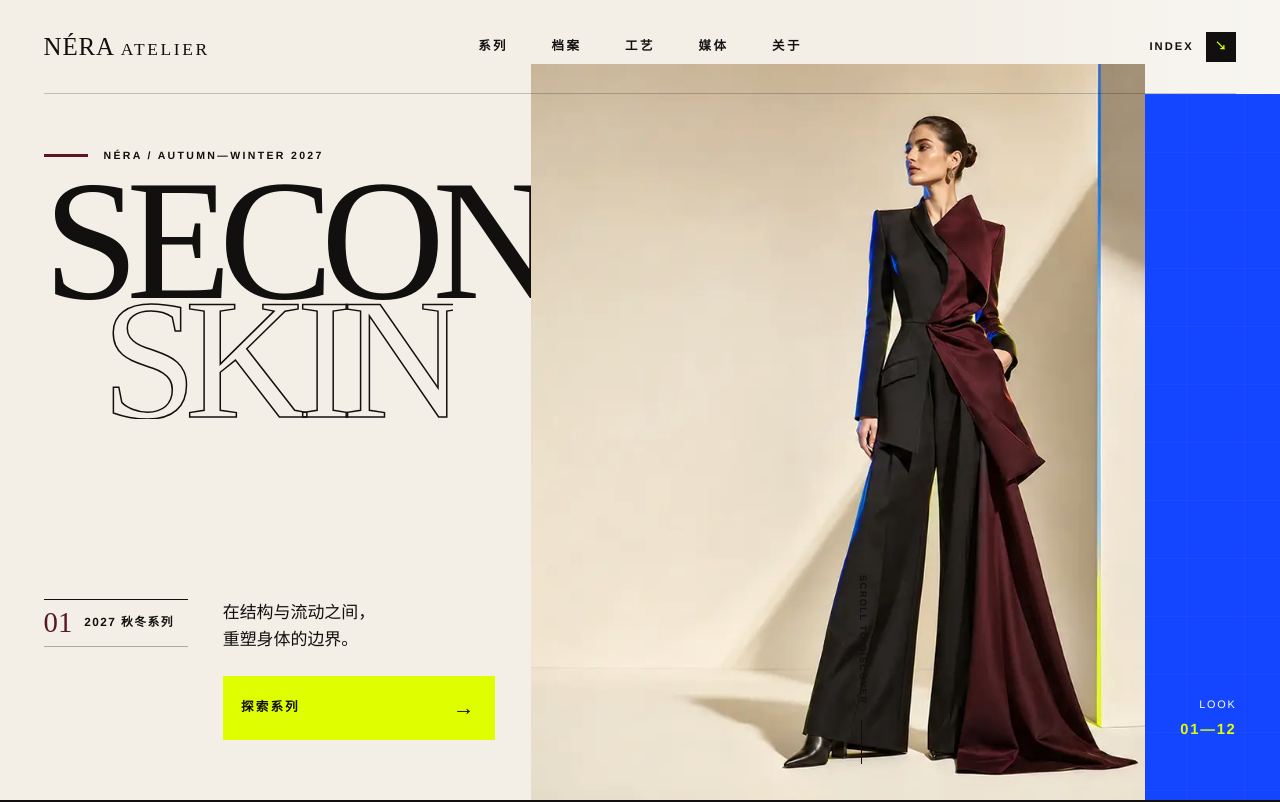
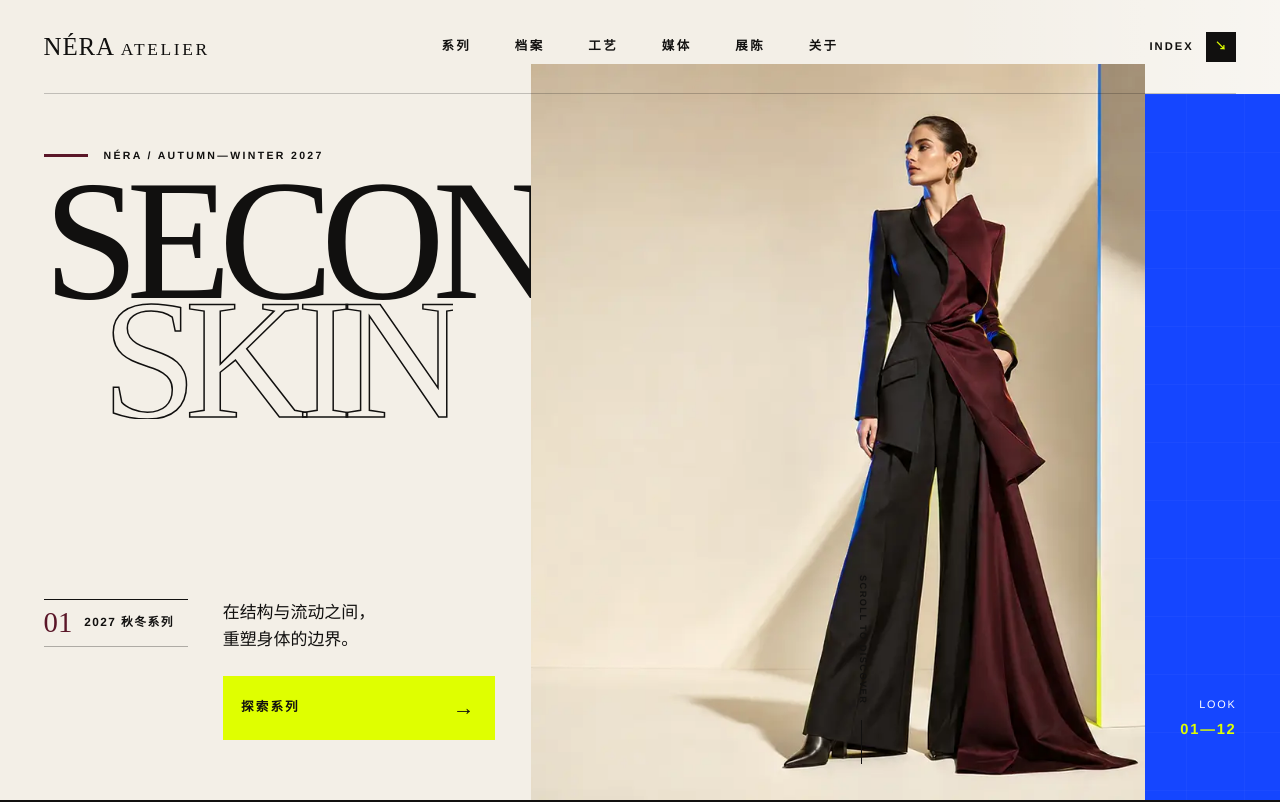
Before and after one commit to hmhhemenghan-byte/fashion-atelier, a Next.js app: page / in a window 1280 px wide. Shown: the top 802 px of the page. Built offline with nearby package versions, Linux system fonts and the light colour scheme.

Commit message:
feat: integrate virtual exhibition links into home navigation and mount Cmd+K command palette in Studio

```diff
--- a/app/page.tsx
+++ b/app/page.tsx
@@ -35,6 +35,7 @@ export default async function Home() {
             <a href="#archive">档案</a>
             <a href="#craft">工艺</a>
             <Link href="/press">媒体</Link>
+            <Link href="/exhibitions/latest">展陈</Link>
             <a href="#about">关于</a>
           </nav>
           <Link className="index-link" href="/collections" aria-label="查看系列档案">
@@ -286,6 +287,7 @@ export default async function Home() {
         <div className="footer-links">
           <Link href="/collections">VIEW COLLECTIONS →</Link>
           <Link href="/press">PRESS ROOM →</Link>
+          <Link href="/exhibitions/latest">VIRTUAL EXHIBITION →</Link>
           <a href="/studio">STUDIO LOGIN →</a>
         </div>
         <div className="footer-bottom">
--- a/app/studio/page.tsx
+++ b/app/studio/page.tsx
@@ -2,6 +2,7 @@ import { chatGPTSignOutPath, requireChatGPTUser } from "@/app/chatgpt-auth";
 import { isAdminEmail } from "@/lib/runtime";
 import Link from "next/link";
 import StudioClient from "./studio-client";
+import CommandPalette from "./command-palette";
 
 export const dynamic = "force-dynamic";
 
@@ -31,6 +32,7 @@ export default async function StudioPage() {
 
   return (
     <main className="studio-shell">
+      <CommandPalette />
       <header className="studio-header">
         <Link className="studio-brand" href="/">NÉRA <span>ATELIER</span></Link>
         <div className="studio-user">
```
